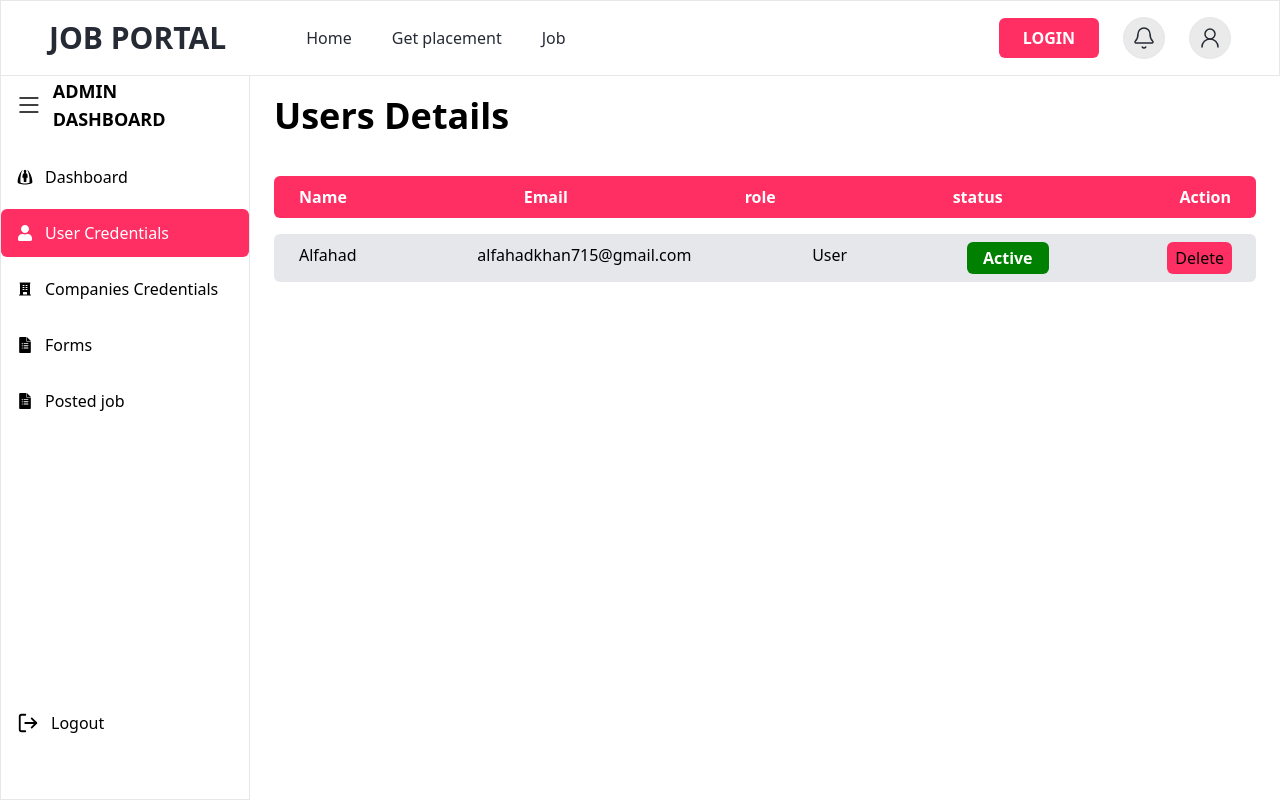
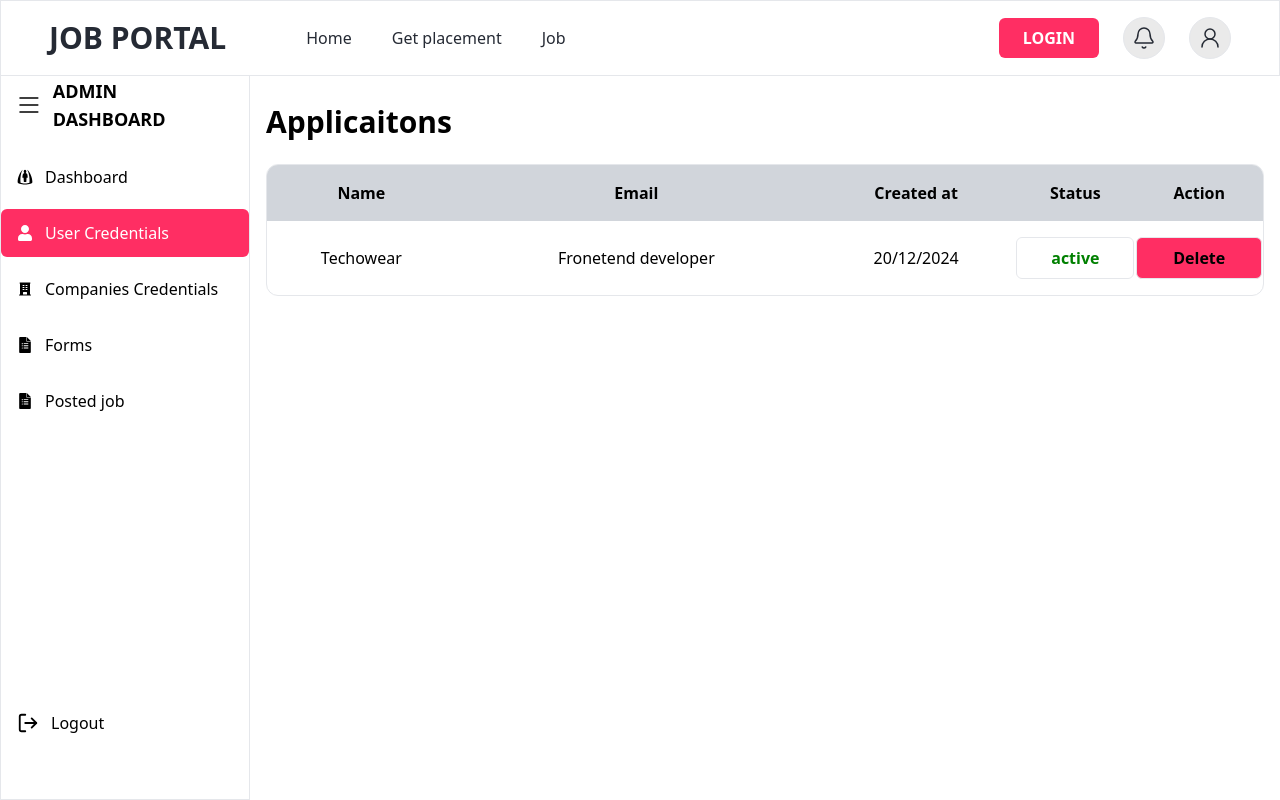
Before and after one commit to MDAlfahad/Job-portal_hyphun, a React app in the folder frontend/: page /admindashboard in a window 1280 px wide. Both pictures are taken after a click on the element "User Credentials". Built offline with nearby package versions, Linux system fonts and the light colour scheme; the HTML template or start-up script is replaced by a standard one.

Commit message:
admin page changes

```diff
--- a/frontend/src/components/Pages/AdminDashboard/Admindashboardpages/FormsDetails.jsx
+++ b/frontend/src/components/Pages/AdminDashboard/Admindashboardpages/FormsDetails.jsx
@@ -1,43 +1,36 @@
-import { UserRound, X } from "lucide-react";
 import { useState } from "react";
-import Button from "../../../Components/buttons/ButtonComponents";
 
 const FormsDetails = () => {
+
+   const[active, setActive] = useState('green');
+
+        const changeto= ()=>{
+             setActive(active === "green"? "red": "green")
+        }
   return (
     <>
-      <div className="mt-16 px-6 py-4 relative w-full h-[90vh]">
-        <div className="flex justify-between py-4 ">
-          <h1 className="text-xl md:text-2xl lg:text-4xl font-semibold">
-            Applied forms
-          </h1>
+       <div className="mt-20 overflow-y-auto px-4">
+            <div className="">
+            <h1 className="text-xl md:text-3xl font-semibold py-6">Total Forms</h1>
             </div>
-
-        {/* Table start here */}
-        <div>
+            <div className="w-full border rounded-xl overflow-hidden">
                 <table className="w-full">
-            <thead className="flex w-full bg-secondary text-white rounded-md px-6 py-2">
-              <tr className="flex justify-between w-full text-center">
-                <th>Name</th>
-                <th>Position</th>
-                <th>location</th>
-                <th>Status</th>
-                <th>Action</th>
+                    <thead className="bg-gray-300 ">
+                        <tr>
+                            <th className="py-4 text-black font-semibold">Email</th>
+                            <th className="py-4 text-black font-semibold">Company name</th>
+                            <th className="py-4 text-black font-semibold">Student Name</th>
+                            <th className="py-4 text-black font-semibold">Apllication <br /> Status</th>
+                            <th className="py-4 text-black font-semibold">Review <br /> applicaiton</th>
                         </tr>
                     </thead>
-
-            <tbody className="flex w-full px-6 py-2 my-4 rounded-md bg-gray-200">
-              <tr className="flex justify-between w-full">
-                <td className="font-semibold">Simen pvt.Ltd</td>
-                <td>frontend Developer</td>
-                <td>Remote</td>
-
-                <td className="font-semibold px-4 py-1">
-                  Not Selected
-                </td>
-
-                <td className="px-2 py-1 rounded-md bg-secondary text-white font-semibold cursor-pointer">
-                  Remove
-                </td>
+                    <tbody>
+                        <tr className="text-center w-full">
+                           <td className="py-4">Techowear</td>
+                           <td className="py-4">Fronetend developer</td>
+                           <td className="py-4">20/12/2024</td>
+                           <td className="py-4"><p className="border rounded-md py-2 flex items-center justify-center font-semibold"  onClick={changeto} style={{color: active, borderColor:active}}>pending</p></td>
+                           <td className="py-4"><p className="border rounded-md py-2 flex items-center justify-center font-semibold bg-secondary text-white"  >review</p></td>
                         </tr>
                     </tbody>
                 </table>
--- a/frontend/src/components/Pages/AdminDashboard/Admindashboardpages/Usercredentials/UserCreadentaildata.jsx
+++ b/frontend/src/components/Pages/AdminDashboard/Admindashboardpages/Usercredentials/UserCreadentaildata.jsx
@@ -1,44 +1,62 @@
+import { Dot, NotebookText } from "lucide-react";
 import { useState } from "react";
 
 const UserCredentialdata = () => {
+  const [changevalue, setchangevalue] = useState(true);
 
-        const[active, setActive] = useState('green');
+  const value = () => {
+    setchangevalue(!changevalue);
+  };
 
-        const changeto= ()=>{
-             setActive(active === "green"? "red": "green")
-        }
+  const [active, setActive] = useState("green");
+
+  const changeto = () => {
+    setActive(active === "green" ? "red" : "green");
+  };
 
   return (
     <>
-      <div className="mt-20 px-6 w-full h-[80vh] overflow-y-auto">
-        <div>
-          <h1 className="text-xl md:text-2xl lg:text-4xl font-semibold my-4">
-            Users Details
+      <div className="mt-20 overflow-y-auto px-4">
+        <div className="">
+          <h1 className="text-xl md:text-3xl font-semibold py-6">
+            Applicaitons
           </h1>
         </div>
-        <div className="flex w-full mt-10">
-          <table className="w-full ">
-            <thead className="flex w-full bg-secondary text-white  rounded-md px-6 py-2" >
-              <tr className="flex justify-between w-full text-center">
-                <th>Name</th>
-                <th>Email</th>
-                <th>role</th>
-                <th>status</th>
-                <th>Action</th>
+        <div className="w-full border rounded-xl overflow-hidden">
+          <table className="w-full">
+            <thead className="bg-gray-300 ">
+              <tr>
+                <th className="py-4 text-black font-semibold">Name</th>
+                <th className="py-4 text-black font-semibold">Email</th>
+                <th className="py-4 text-black font-semibold">Created at</th>
+                <th className="py-4 text-black font-semibold">Status </th>
+                <th className="py-4 text-black font-semibold">Action</th>
               </tr>
             </thead>
-            <tbody className="flex w-fullrounded-md px-6 py-2 my-4 rounded-md bg-gray-200">
-                <tr className="flex justify-between w-full ">
-                    <td>Alfahad</td>
-                    <td>alfahadkhan715@gmail.com</td>
-                    <td>User</td>
-                    <td onClick={changeto} style={{background: active}} className="font-semibold bg-primary  px-4 py-1 rounded-md text-white">Active</td>
-                    <td className="px-2 py-1 rounded-md bg-secondary">Delete</td>
-                </tr>
+            <tbody>
+              <tr className="text-center w-full">
+                <td className="py-4">Techowear</td>
+                <td className="py-4">Fronetend developer</td>
+                <td className="py-4">20/12/2024</td>
+                <td className="py-4"
+                onClick={changeto}
+                    style={{ color: active, borderColor: active }}>
+                  <p
+                    className="border rounded-md py-2 flex items-center justify-center font-semibold"
+                    onClick={value}
+                  >
+                     {changevalue ? "active" : "Deactive"}
+                  </p>
+                </td>
+                <td className="py-4">
+                  <p className="border rounded-md py-2 flex items-center justify-center font-semibold bg-secondary">
+                    Delete
+                  </p>
+                </td>
+              </tr>
             </tbody>
           </table>
         </div>
-
       </div>
     </>
   );
--- a/frontend/src/components/Pages/AdminDashboard/Admindashboardpages/companyuserpage/CompanyData.jsx
+++ b/frontend/src/components/Pages/AdminDashboard/Admindashboardpages/companyuserpage/CompanyData.jsx
@@ -6,7 +6,7 @@ const CompanyData = () => {
   const [active, setActive] = useState("green");
   const [open, setOpen] = useState(false);
 
-  const [changevalue, setchangevalue] = useState(false);
+  const [changevalue, setchangevalue] = useState(true);
 
   const value = () => {
     setchangevalue(!changevalue);
@@ -70,11 +70,14 @@ const CompanyData = () => {
           </div>
         )}
 
-        <div className="flex justify-between py-4 ">
-          <h1 className="text-xl md:text-2xl lg:text-4xl font-semibold">
-            Company details
+        {/* Table start here */}
+
+        <div className=" overflow-y-auto px-4">
+          <div className="flex   justify-between items-center">
+            <h1 className="text-xl md:text-3xl font-semibold py-6">
+              Applicaitons
             </h1>
-
+            <div>
               <h1
                 onClick={() => setOpen(true)}
                 className="flex gap-1 font-semibold px-3 py-2 bg-secondary rounded-md text-white cursor-pointer"
@@ -83,40 +86,44 @@ const CompanyData = () => {
                 Add+
               </h1>
             </div>
-
-        {/* Table start here */}
-        <div>
+          </div>
+          <div className="w-full border rounded-xl overflow-hidden">
             <table className="w-full">
-            <thead className="flex w-full bg-secondary text-white rounded-md px-6 py-2">
-              <tr className="flex justify-between w-full text-center">
-                <th>Name</th>
-                <th>Email</th>
-                <th>Role</th>
-                <th>Status</th>
-                <th>Action</th>
+              <thead className="bg-gray-300 ">
+                <tr>
+                  <th className="py-4 text-black font-semibold">Name</th>
+                  <th className="py-4 text-black font-semibold">Email</th>
+                  <th className="py-4 text-black font-semibold">Created at</th>
+                  <th className="py-4 text-black font-semibold">Status </th>
+                  <th className="py-4 text-black font-semibold">Action</th>
                 </tr>
               </thead>
-
-            <tbody className="flex w-full px-6 py-2 my-4 rounded-md bg-gray-200">
-              <tr className="flex justify-between w-full">
-                <td className="font-semibold">Simen pvt.Ltd</td>
-                <td>Simen@company.com</td>
-                <td>Company</td>
-
+              <tbody>
+                <tr className="text-center w-full">
+                  <td className="py-4">Techowear</td>
+                  <td className="py-4">Fronetend developer</td>
+                  <td className="py-4">20/12/2024</td>
                   <td
+                    className="py-4"
                     onClick={changeto}
-                  style={{ background: active }}
-                  className="font-semibold px-4 py-1 rounded-md text-white cursor-pointer"
+                    style={{ color: active, borderColor: active }}
                   >
-                  <p onClick={value}>{changevalue ? "active" : "Deactive"}</p>
+                    <p
+                      className="border rounded-md py-2 flex items-center justify-center font-semibold"
+                      onClick={value}
+                    >
+                      {changevalue ? "active" : "Deactive"}
+                    </p>
                   </td>
-
-                <td className="px-2 py-1 rounded-md bg-secondary text-white font-semibold cursor-pointer">
-                  Remove
+                  <td className="py-4">
+                    <p className="border rounded-md py-2 flex items-center justify-center font-semibold bg-secondary">
+                      Delete
+                    </p>
                   </td>
                 </tr>
               </tbody>
             </table>
+          </div>
         </div>
       </div>
     </>
```
Lines whose indentation alone changed are shown as unchanged.
